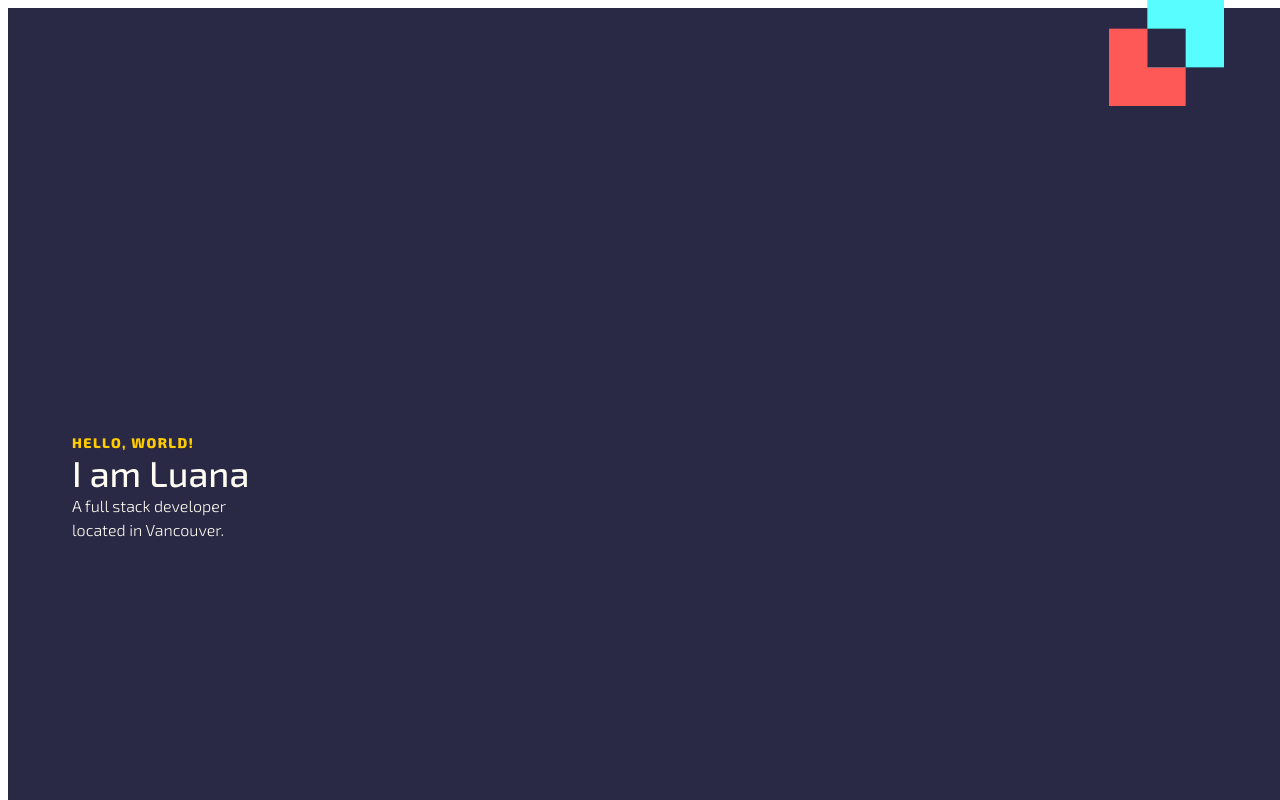
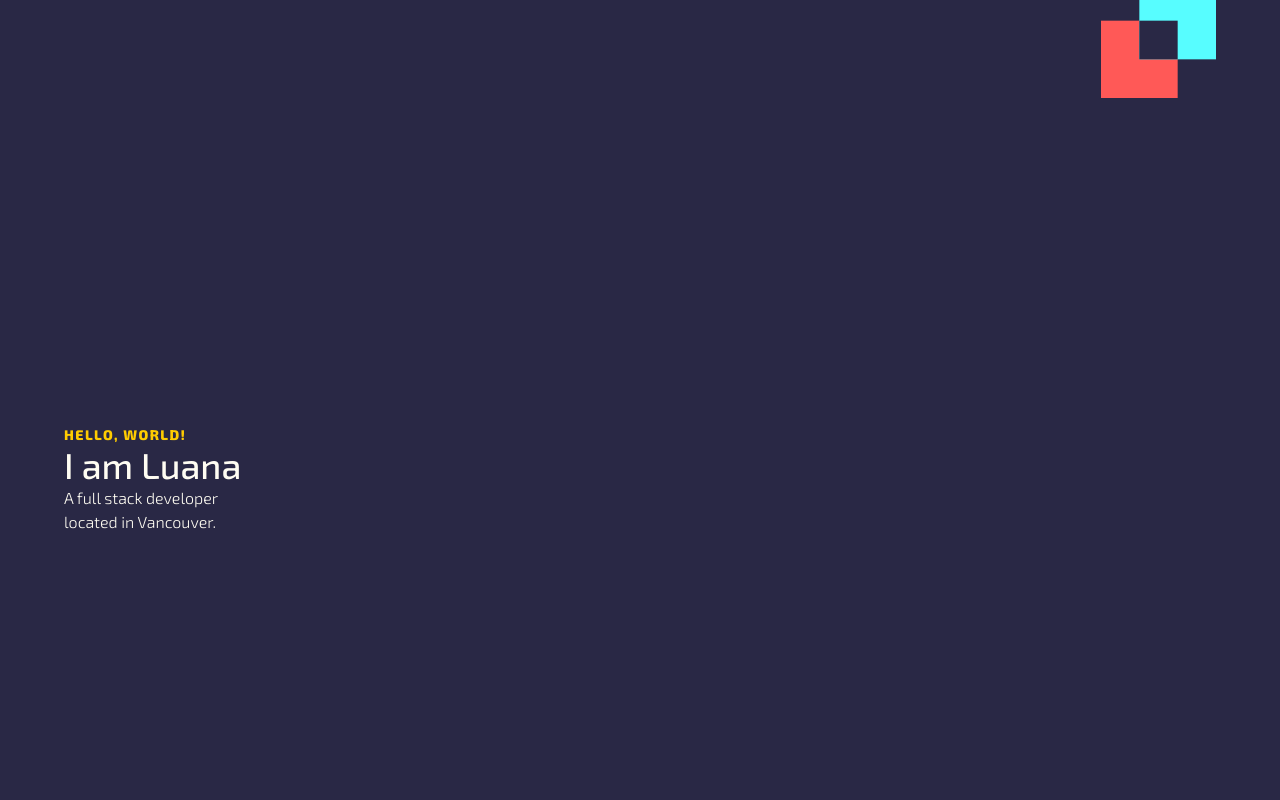
Before and after one commit to luanateixeira148/portfolio, a React (Create React App) app: page / in a window 1280 px wide. Shown: the top 800 px of the page. Built offline with nearby package versions, Linux system fonts and the light colour scheme.

Commit message:
fix app width

```diff
--- a/src/App.scss
+++ b/src/App.scss
@@ -2,16 +2,14 @@
 @import "./sassStyles/variables";
 @import "./sassStyles/typography";
 
-// html {
-//   box-sizing: border-box;
-// }
+html {
+ box-sizing: border-box;
+}
 
-// body {
-//   margin: 0;
-//   padding: 0;
-// }
+body {
+  margin: 0;
+}
 
 .App {
-  width: 100vw;
   background-color: $dark-purple;
 }
```
